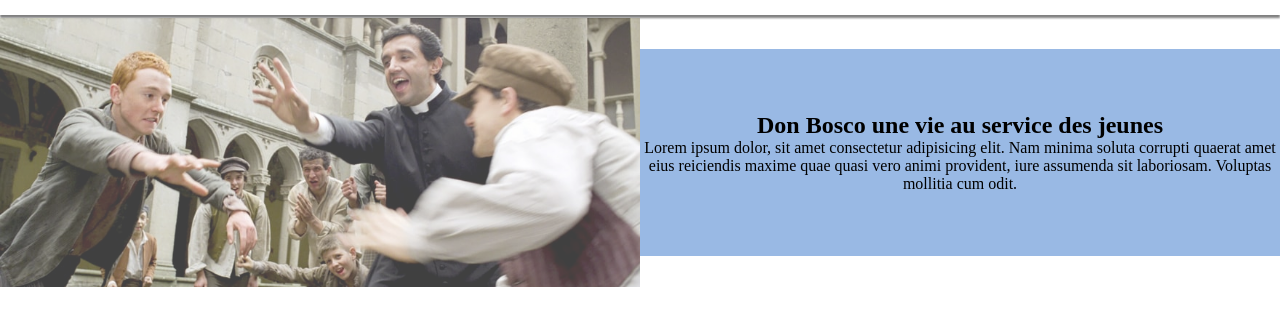
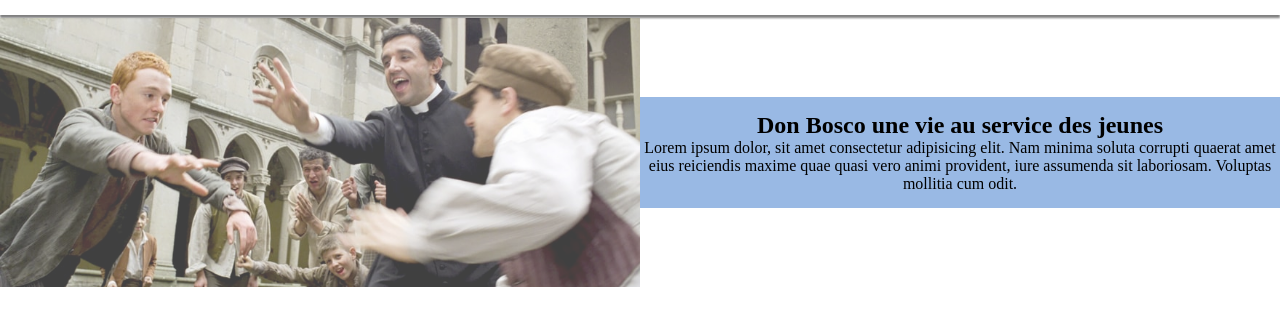
Before and after one commit to nahou-lionel/nahou-lionel.github.io, a plain HTML site: page index.html in a window 1280 px wide. Shown: the part 85-410 px from the top of the page. Drawn offline with Linux system fonts and the light colour scheme.

Commit message:
Add files via upload

```diff
--- a/css/main - Copie.css
+++ b/css/main - Copie.css
@@ -17,7 +17,7 @@
     display: flex;
     flex-direction: column;
     width: 50%;
-    padding: 63px 0;
+    padding: 15px 0;
     background: rgba(52, 117, 202,.5);
 }
 
```
